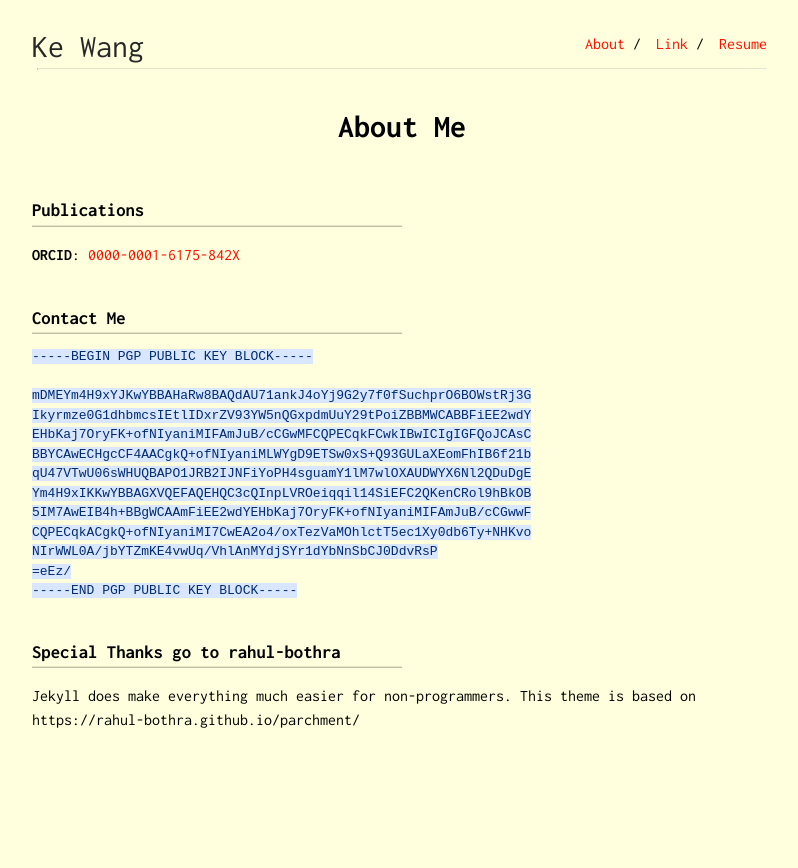
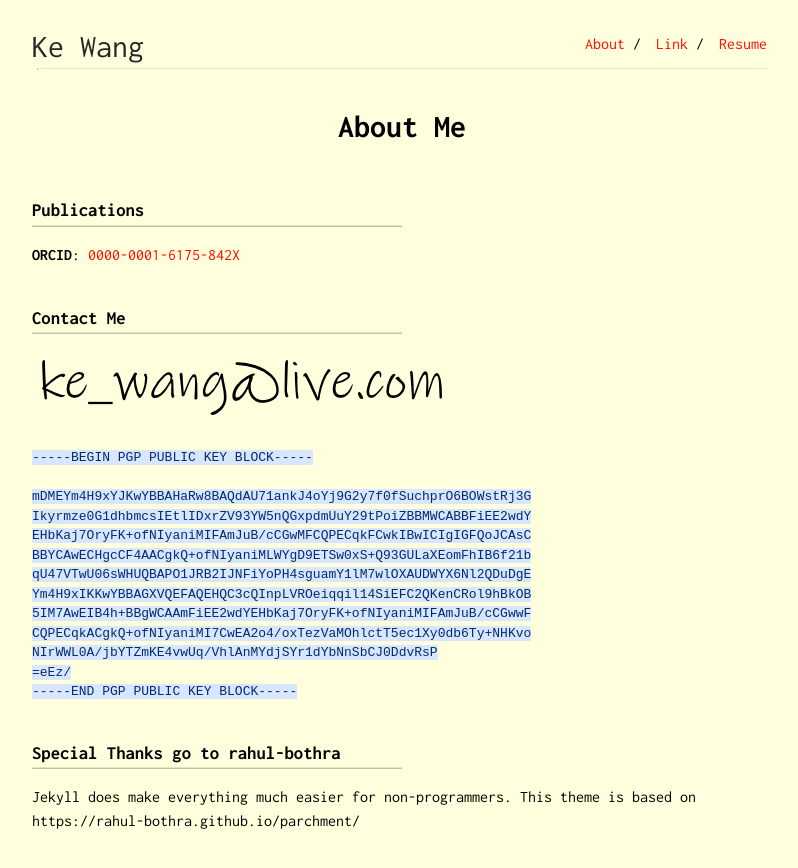
Before and after one commit to ekdc11/ekdc11.github.io, a Jekyll site: the page built from about.md, in a window 1280 px wide. Shown: the top 868 px of the page, without its empty margins (238-1036 px from the left). Built offline with Jekyll 4.4.1, drawn with Linux system fonts in a browser that asks for light colours.

Commit message:
update_email

````diff
--- a/about.md
+++ b/about.md
@@ -7,7 +7,7 @@ title: About Me
 **ORCID**: [0000-0001-6175-842X](https://orcid.org/0000-0001-6175-842X)
 
 ### Contact Me
-
+<img src="/assets/email.png">
 ```
 -----BEGIN PGP PUBLIC KEY BLOCK-----
 
````
Also changed, not shown: assets/email.png (added).
